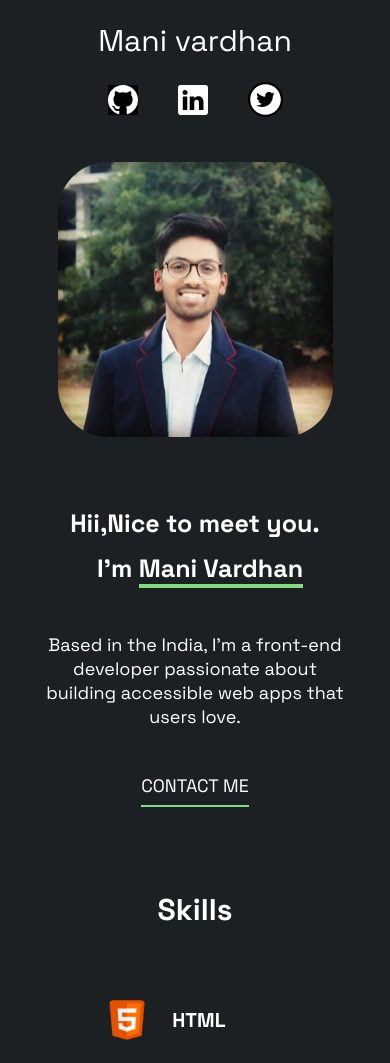
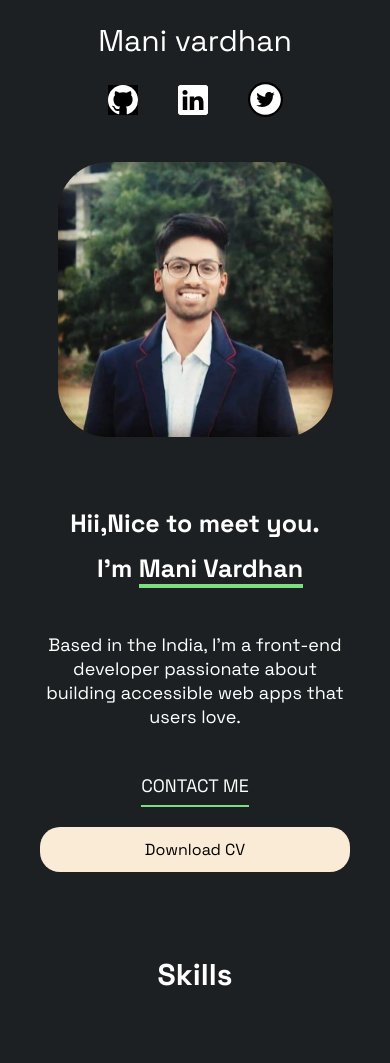
Before and after one commit to Manivardhan12356/ultimate_pro, a React (Create React App) app: page / in a window 390 px wide. Shown: the top 1063 px of the page. Built offline with nearby package versions, Linux system fonts and the light colour scheme.

Commit message:
added projects and made some changes in contact page

```diff
--- a/src/App.js
+++ b/src/App.js
@@ -6,6 +6,8 @@ import Header from "./components/header/Header";
 import Navbar from "./components/navbar/Navbar";
 import Projects from './components/project/Projects';
 import Skills from './components/skills/Skills';
+// import resume from '../../assets/image/cv_mani_vardhan.pdf'
+
 
 
 function App() {
--- a/src/assets/index.js
+++ b/src/assets/index.js
@@ -9,4 +9,4 @@ export { default as css } from '../assets/image/css.png'
 export { default as git } from '../assets/image/git.png'
 export { default as togglehead } from '../assets/image/togglehead.png'
 export { default as provad} from '../assets/image/provad_task.png'
-export { default as ecomerrce} from '../assets/image/ecommerce.png'
+export { default as ecomerrce } from '../assets/image/ecommerce.png'
--- a/src/components/header/Header.jsx
+++ b/src/components/header/Header.jsx
@@ -1,6 +1,8 @@
 import React from 'react'
 import './header.css'
 import mani from '../../assets/mani.jpg'
+import  resume from '../../assets/image/cv_mani_vardhan.pdf'
+
 
 const Header = () => {
    return (
@@ -21,9 +23,14 @@ const Header = () => {
                   that users love.
                </p>
 
-               <a href="" className='header_CONATCT'>
-                  CONTACT ME
-               </a>
+                  <div className="contact_div">
+                     <a href="mailto:manivardhan1829@gmail.com" className='header_CONATCT'>
+                        CONTACT ME
+                     </a>
+                     <a href={resume} className='download'>
+                        Download CV
+                     </a>
+               </div>
             </div>
             <div data-aos="fade-right" data-aos-duration="1000">
                <img className="header_image" src={mani} alt="profileimg" />
--- a/src/components/header/header.css
+++ b/src/components/header/header.css
@@ -38,6 +38,26 @@
    border-radius: 50px;
 }
 
+
+.contact_div .download{
+     display: inline-block;
+     margin-left: 50px;
+     padding: 10px 20px;
+     outline: none;
+     border: none;
+     border-radius: 20px;
+         font-size: 16px;
+    line-height: 25px;
+    color: black;
+    background-color: antiquewhite;
+}
+
+.contact_div button:hover{
+   color:coral;
+}
+
+
+
 .header_CONATCT {
    margin-top: 60px;
    font-size: 18px;
@@ -50,6 +70,8 @@
 
 
 }
+
+
 
 .header_CONATCT:hover{
    border-bottom: 2px solid orange;
@@ -103,6 +125,9 @@
 
 
 
+.contact_div{
+   text-align: center;
+}
    .header_details {
       padding-top: 30px;
       font-size: 18px;
@@ -133,4 +158,12 @@
       line-height: 20px;
       font-weight: 900;
    }
+
+  .contact_div .download{
+  display: block;
+  margin-top: 20px;
+  text-align: center;
+  margin-left: 0px;
+
 }
+}
```
Also changed, not shown: 2 other files (tests, documents, lock files or other folders).
